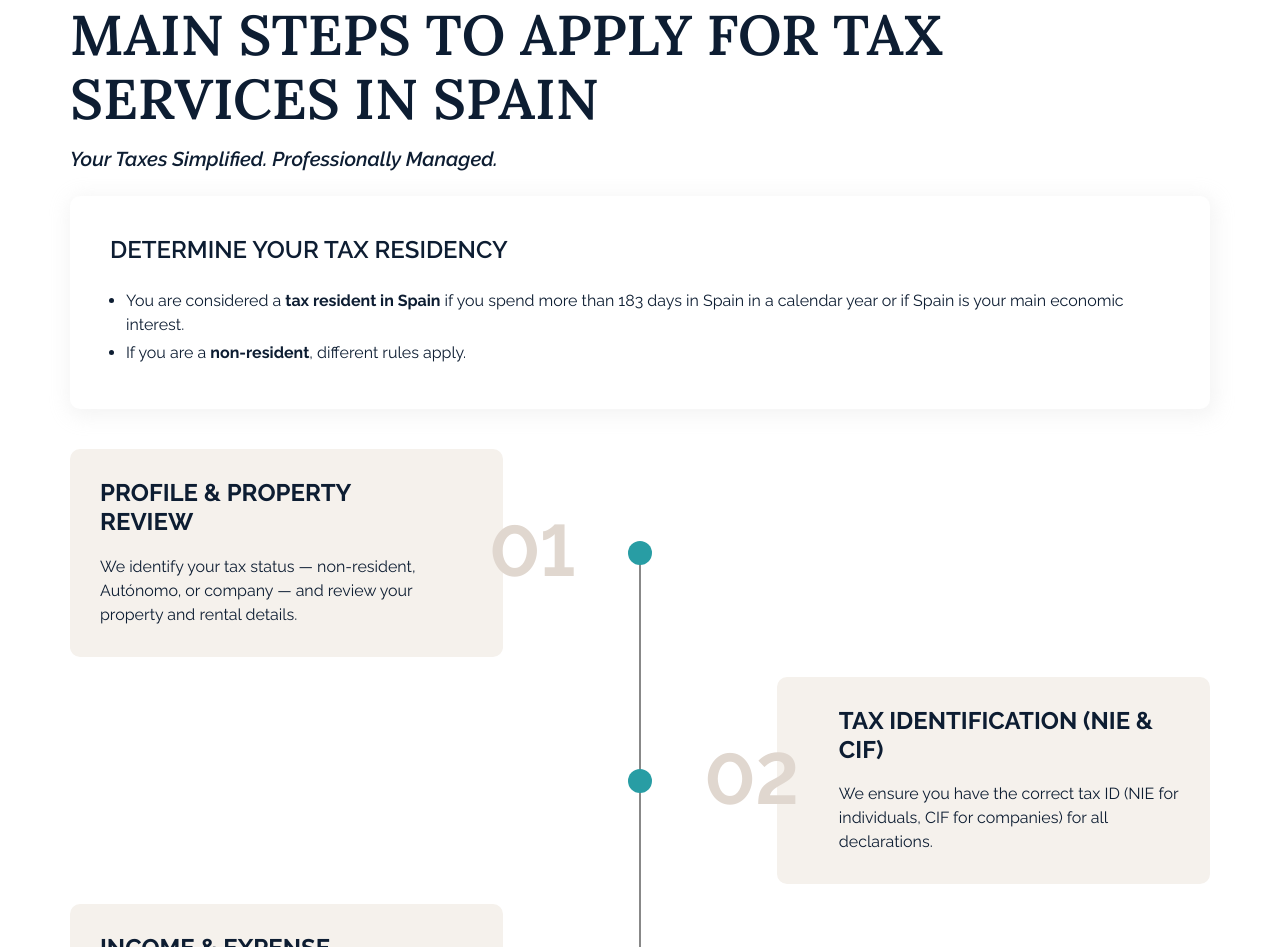
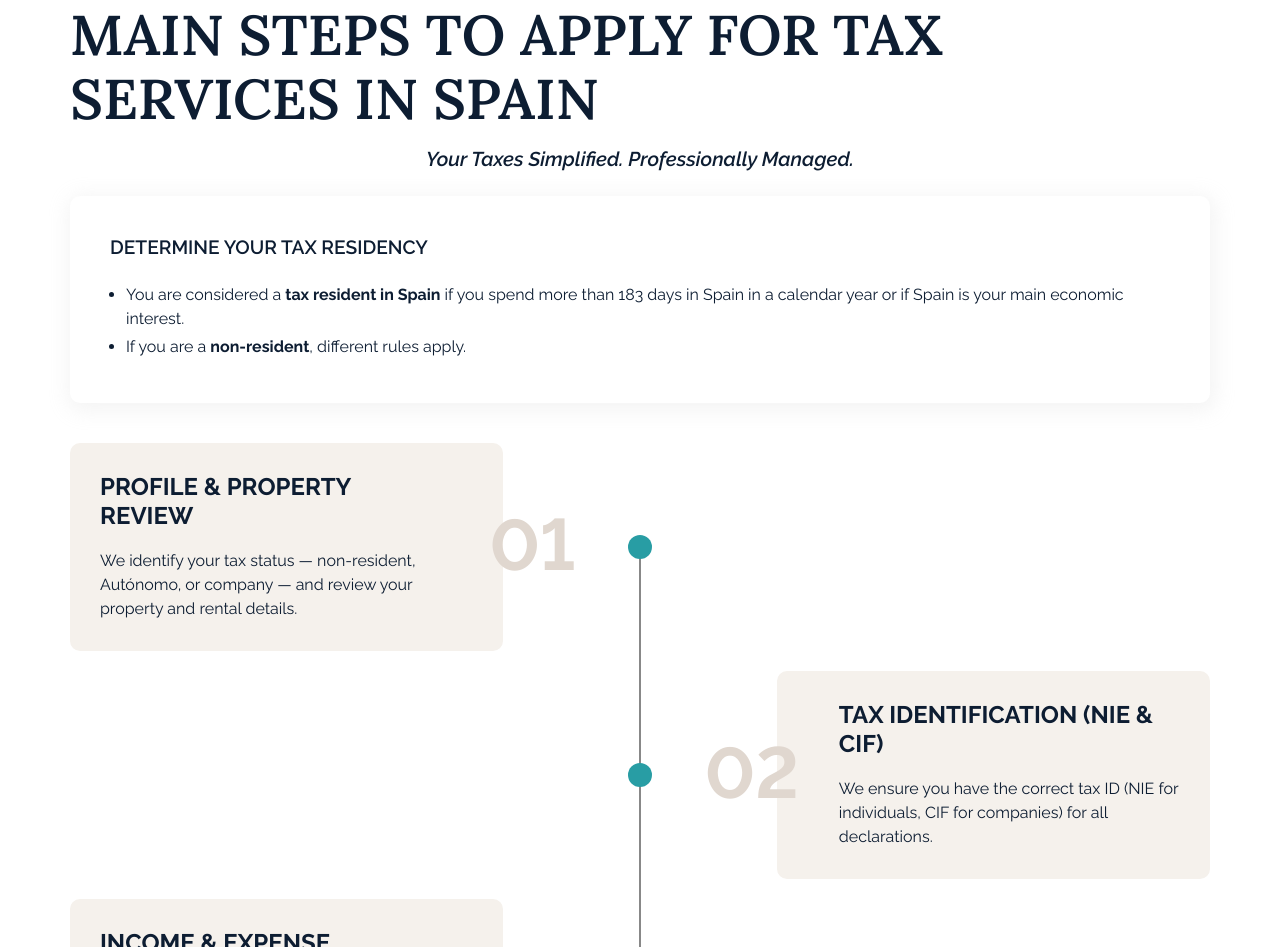
Before and after one commit to gyorgynagy1986/allincosta, a website: page services/tax-services.html in a window 1280 px wide. Shown: the part 876-1823 px from the top of the page. Drawn offline with nearby package versions, Linux system fonts and the light colour scheme.

```diff
--- a/services/tax-services.html
+++ b/services/tax-services.html
@@ -316,7 +316,7 @@
             Main steps to apply for tax services in Spain
           </h2>
           <h4
-            style="font-weight: 600; font-style: italic; margin-bottom: 1.5rem"
+            style="font-weight: 600; font-style: italic; margin-bottom: 1.5rem; text-align: center;"
           >
             Your Taxes Simplified. Professionally Managed.
           </h4>
@@ -332,6 +332,7 @@
               style="
                 margin-bottom: 1.5rem;
                 text-transform: uppercase;
+                font-size: 1.2rem;
               "
             >
               Determine Your Tax Residency
```
